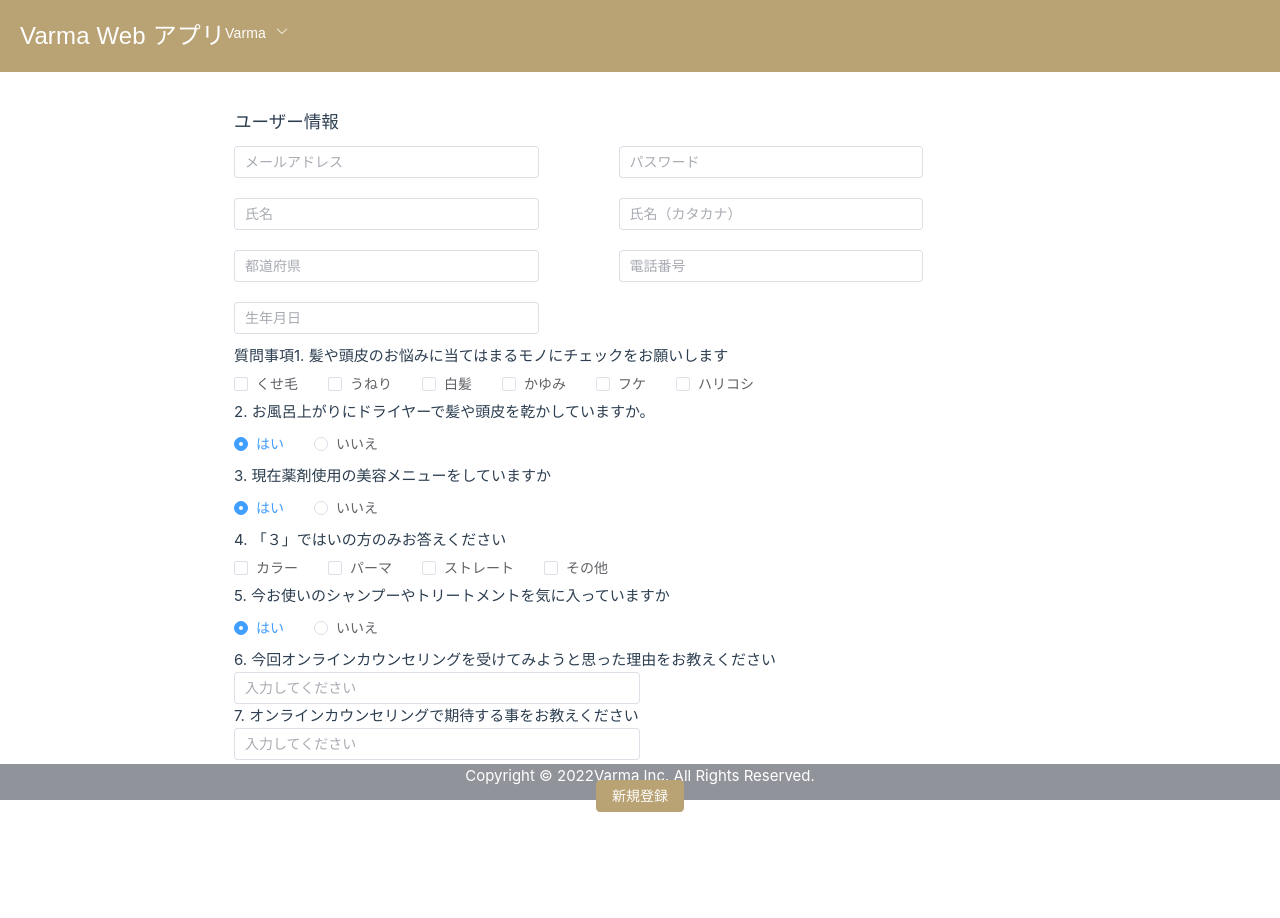
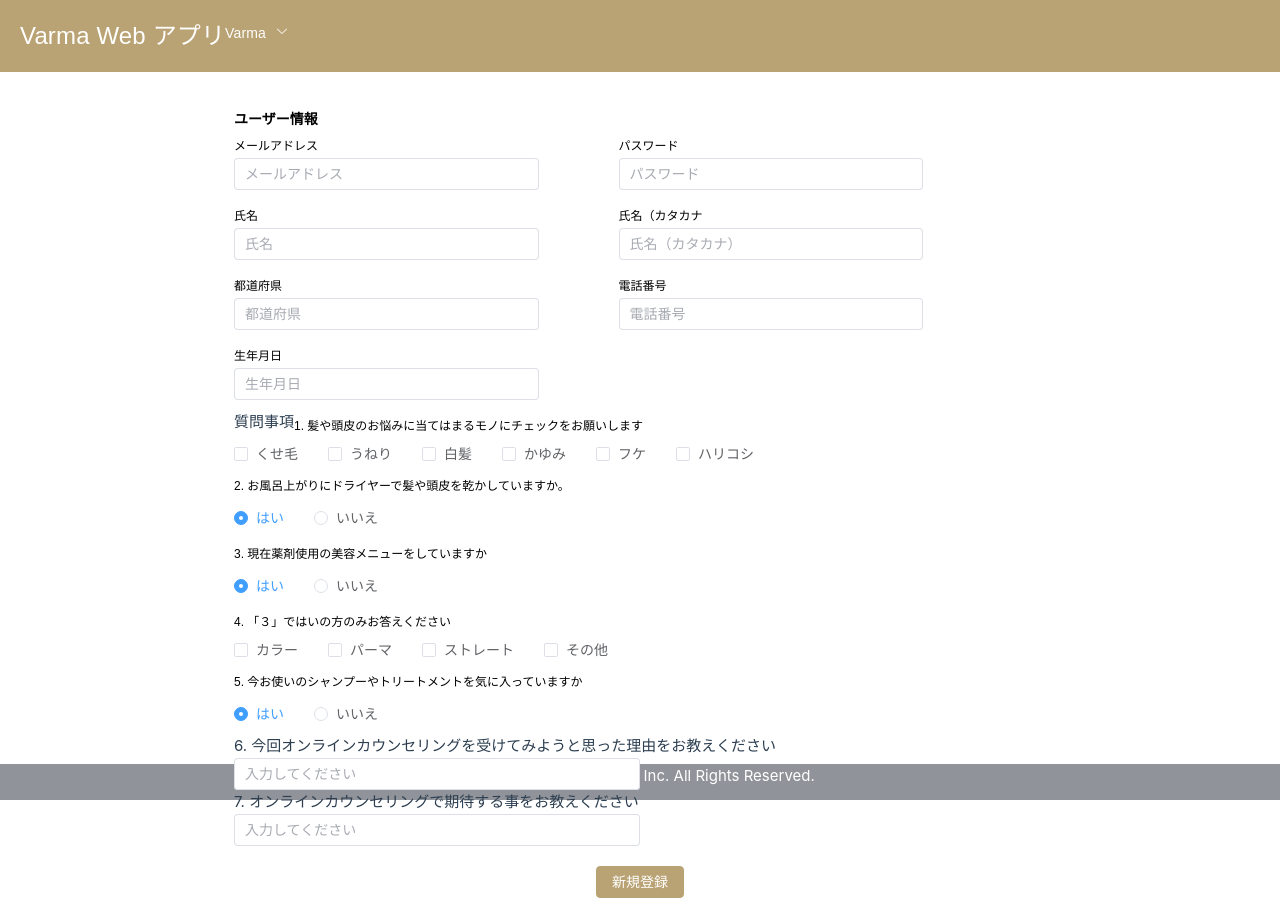
Before and after one commit to taktkk/customer_demo, a Vue app: page /signup in a window 1280 px wide. Before the commit the page ends 864 px from the top, so only its background shows below. Built offline with nearby package versions, Linux system fonts and the light colour scheme.

Commit message:
layout signup page 修正

```diff
--- a/src/views/SignupView.vue
+++ b/src/views/SignupView.vue
@@ -65,40 +65,47 @@ const signup = () => {
 <template>
   <div class="container">
     <div class="signup">
-      <h3>ユーザー情報</h3>
+      <h3 class="user_info">ユーザー情報</h3>
       <el-row>
         <el-col :span="9">
+          <p class="form_text">メールアドレス</p>
           <el-input type="email" class="email-form w-50 m-2" required v-model="useremail" placeholder="メールアドレス" />
         </el-col>
         <el-col :span="9" style="margin: 0 80px">
+          <p class="form_text">パスワード</p>
           <el-input type="password" class="email-form w-50 m-2" required v-model="password" placeholder="パスワード" />
         </el-col>
       </el-row>
       <el-row>
         <el-col :span="9">
+          <p class="form_text">氏名</p>
           <el-input type="string" class="email-form w-50 m-2" required v-model="username" placeholder="氏名" />
         </el-col>
         <el-col :span="9" style="margin: 0 80px">
+          <p class="form_text">氏名（カタカナ</p>
           <el-input type="string" class="email-form w-50 m-2" required v-model="username_kana" placeholder="氏名（カタカナ）" />
         </el-col>
       </el-row>
       <el-row>
         <el-col :span="9">
+          <p class="form_text">都道府県</p>
           <el-input type="string" class="email-form w-50 m-2" required v-model="prefecture" placeholder="都道府県" />
         </el-col>
         <el-col :span="9" style="margin: 0 80px">
+          <p class="form_text">電話番号</p>
           <el-input type="string" class="email-form w-60 m-2" required v-model="phonenumber" placeholder="電話番号" />
         </el-col>
       </el-row>
       <el-row>
         <el-col :span="9">
+          <p class="form_text">生年月日</p>
           <el-input type="string" class="email-form w-50 m-2" required v-model="birthday" placeholder="生年月日" />
         </el-col>
       </el-row>
 
       <el-row>
         <p>質問事項</p>
-        <p>1. 髪や頭皮のお悩みに当てはまるモノにチェックをお願いします</p>
+        <p class="form_text">1. 髪や頭皮のお悩みに当てはまるモノにチェックをお願いします</p>
         <el-checkbox-group v-model="checkList">
           <el-checkbox label="くせ毛" />
           <el-checkbox label="うねり" />
@@ -108,7 +115,7 @@ const signup = () => {
           <el-checkbox label="ハリコシ" />
         </el-checkbox-group>
       </el-row>
-      <div>2. お風呂上がりにドライヤーで髪や頭皮を乾かしていますか。</div>
+      <div class="form_text">2. お風呂上がりにドライヤーで髪や頭皮を乾かしていますか。</div>
 
       <div class="flex">
         <el-radio-group v-model="radio1">
@@ -117,21 +124,21 @@ const signup = () => {
         </el-radio-group>
       </div>
 
-      <p>3. 現在薬剤使用の美容メニューをしていますか</p>
+      <p class="form_text">3. 現在薬剤使用の美容メニューをしていますか</p>
       <div class="flex">
         <el-radio-group v-model="radio2">
           <el-radio label="1" size="large">はい</el-radio>
           <el-radio label="2" size="large">いいえ</el-radio>
         </el-radio-group>
       </div>
-      <p>4. 「３」ではいの方のみお答えください</p>
+      <p class="form_text">4. 「３」ではいの方のみお答えください</p>
       <el-checkbox-group v-model="checkList">
         <el-checkbox label="カラー" />
         <el-checkbox label="パーマ" />
         <el-checkbox label="ストレート" />
         <el-checkbox label="その他" />
       </el-checkbox-group>
-      <p>5. 今お使いのシャンプーやトリートメントを気に入っていますか</p>
+      <p class="form_text">5. 今お使いのシャンプーやトリートメントを気に入っていますか</p>
       <div class="flex">
         <el-radio-group v-model="radio3">
           <el-radio label="1" size="large">はい</el-radio>
@@ -158,6 +165,25 @@ const signup = () => {
 </template>
 
 <style scoped>
+.form_text {
+  margin-top: 4px;
+  font-family: Arial;
+  font-size: 12px;
+  font-weight: 400;
+  line-height: 24px;
+  letter-spacing: 0px;
+  text-align: left;
+  color: #000000;
+}
+.user_info {
+  font-family: "Arial";
+  font-style: normal;
+  font-weight: 700;
+  font-size: 14px;
+  line-height: 22px;
+  color: #000000;
+
+}
 .container {
   width: 100%;
 }
@@ -171,7 +197,7 @@ const signup = () => {
   margin: 20px auto;
 }
 .email-form {
-  margin: 10px 20px 10px 0;
+  margin: 0 20px 10px 0;
 }
 
 .demo-input-size {
```
